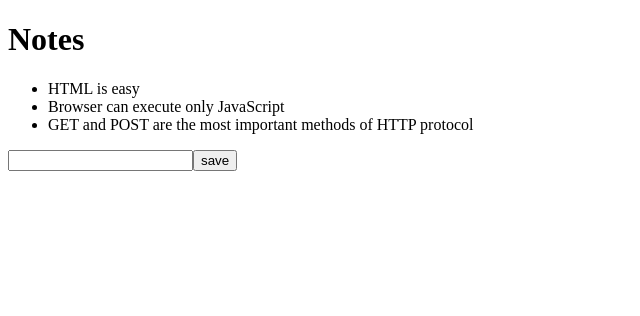
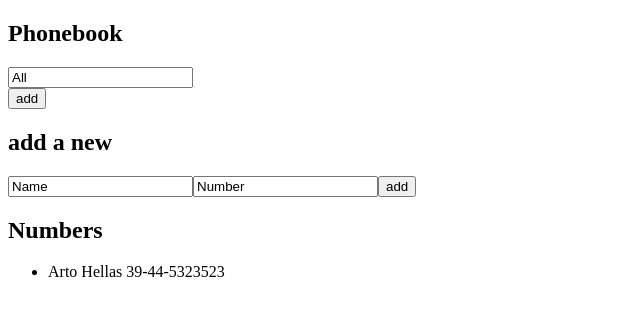
Before and after one commit to makiluke/Full-Stack-Open, a React (Vite) app: page / in a window 1280 px wide. Shown: the top 316 px of the page, without its empty margins (0-640 px from the left). Built offline with nearby package versions, Linux system fonts and the light colour scheme.

Commit message:
2b finish 2.6-2.9

```diff
--- a/src/App.tsx
+++ b/src/App.tsx
@@ -1,27 +1,68 @@
 import { useState } from 'react'
-import Note from './components/Note'
 
+const App = () => {
+    const [persons, setPersons] = useState([
+        { name: 'Arto Hellas',
+        number: '39-44-5323523'}
+    ])
 
-const App = (props) => {
-    const [notes, setNotes] = useState(props.notes)
+    /* new Name controls the form input element
+    /* when we modify the text this changes newName
+    /* when we add Name using button this uses most recent name
+     */
+    const [newName, setNewName] = useState('Name')
+    const [newNumber, setNewNumber] = useState('Number')
+    const [filter, setFilter] = useState('All')
 
-    const addNote = (event) => {
-        event.preventDefault();
-        console.log('button clicked', event.target)
+    const personsToShow = (filter === 'All')
+    ? persons : persons.filter(person => person.name.toLowerCase().includes(filter.toLowerCase()))
+
+    const handleFilterChange = (event: React.ChangeEvent<HTMLInputElement>) => {
+        console.log(event.target.value)
+        setFilter(event.target.value)
+    }
+
+    const handleNameChange = (event: React.ChangeEvent<HTMLInputElement>) => {
+        console.log(event.target.value)
+        setNewName(event.target.value)
+    }
+    const handleNumberChange = (event: React.ChangeEvent<HTMLInputElement>) => {
+        console.log(event.target.value)
+        setNewNumber(event.target.value)
+    }
+    const addName = (event) => {
+        event.preventDefault()
+        const nameObject = {
+            name: newName,
+            number: newNumber,
+            important: Math.random() > 0.5,
+            id: String(persons.length + 1)
+        }
+        if (persons.some(person => person.name === nameObject.name)) {
+            alert(`${nameObject.name} already in persons`)
+        }
+        else {
+            setPersons(persons.concat(nameObject))
+            setNewName('')
+        }
     }
 
     return (
         <div>
-            <h1>Notes</h1>
+            <h2>Phonebook</h2>
+            <form>
+                <input value={filter} onChange={handleFilterChange}/></form>
+            <button type="submit">add</button>
+            <h2>add a new</h2>
+            <form onSubmit = {addName}>
+                <input value ={newName} onChange={handleNameChange}/>
+                <input value ={newNumber} onChange={handleNumberChange}/>
+                <button type="submit">add</button>
+            </form>
+            <h2>Numbers</h2>
             <ul>
-                {notes.map(note =>
-                    <Note key={note.id} note={note} />
-                )}
+                {personsToShow.map((person) => (<li>{person.name} {person.number}</li>))}
             </ul>
-            <form onSubmit={addNote}>
-                <input />
-                <button type="submit">save</button>
-            </form>
         </div>
     )
 }
```
